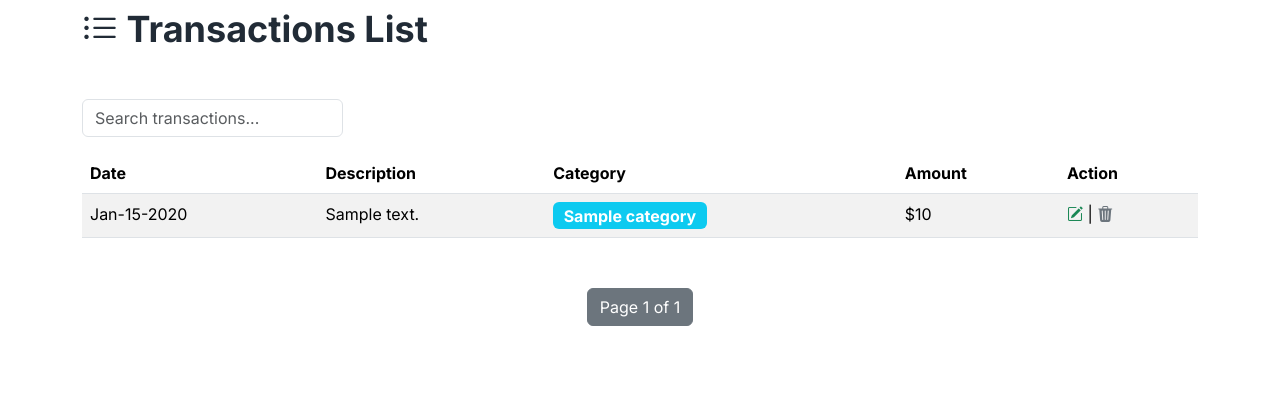
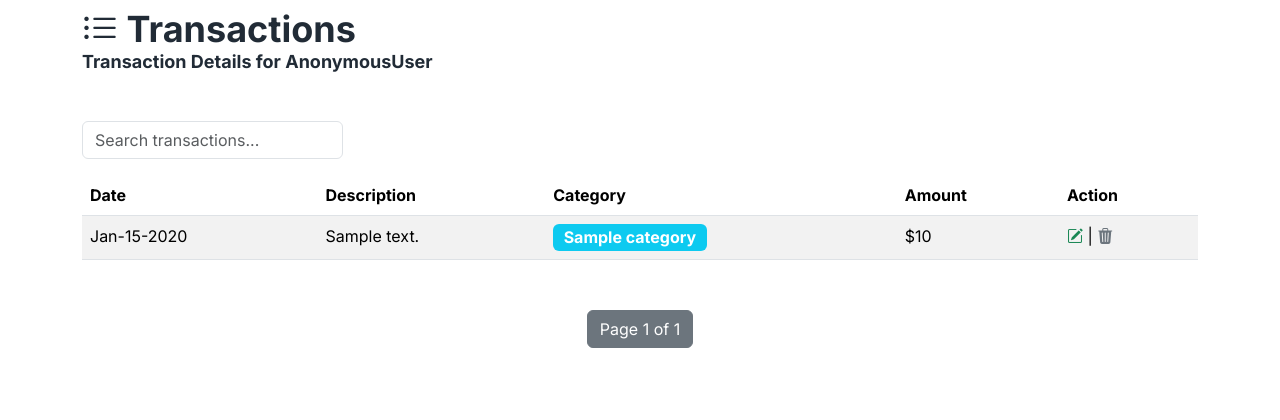
Before and after one commit to PyLou317/Django_portfolio_site, a Django app: template finance_tracker/templates/finance_tracker/transaction_list.html in a window 1280 px wide. Shown: the part 76-496 px from the top of the page. Run offline with Django 5.2, Linux system fonts and the light colour scheme; the template is opened without the code that fills it: most values are stand-ins (such as "Sample title", 1, 10 or a date in 2020).

Commit message:
added user name to sub heading

```diff
--- a/finance_tracker/templates/finance_tracker/category_list.html
+++ b/finance_tracker/templates/finance_tracker/category_list.html
@@ -9,7 +9,7 @@
         <h2 class="justin-content-center">
         <i class="bi bi-tag-fill"></i> Categories</h2>
         {% firstof user.first_name user as name %}
-            <p>Transaction Categories for {{ name }}</p>
+            <h5>Transaction Categories for {{ name }}</h5>
     </div>
 
    {% comment %}------ Search Field ------{% endcomment %}
--- a/finance_tracker/templates/finance_tracker/dashboard.html
+++ b/finance_tracker/templates/finance_tracker/dashboard.html
@@ -7,7 +7,8 @@
       <div class="container-fluid min-vh-100 mb-5">
         <div class="m-3">
           <h2>Dashboard</h2>
-          <h5>Personal Expense App</h5>
+          {% firstof user.first_name user as name %}
+            <h5>{{ name }}'s Personal Expense App</h5>
         </div>
 
         <!-- Cards -->
--- a/finance_tracker/templates/finance_tracker/transaction_list.html
+++ b/finance_tracker/templates/finance_tracker/transaction_list.html
@@ -5,7 +5,9 @@
 {% if page_obj %}
   <div class="container mx-auto">
     <div class="mb-5 mt-2">
-      <h2 class="justin-content-center"><i class="bi bi-list-ul"></i> Transactions List</h2>
+      <h2 class="justin-content-center"><i class="bi bi-list-ul"></i> Transactions</h2>
+      {% firstof user.first_name user as name %}
+            <h5>Transaction Details for {{ name }}</h5>
     </div>
 
     {% comment %}------ Search Field ------{% endcomment %}
--- a/users/forms.py
+++ b/users/forms.py
@@ -20,7 +20,7 @@ class ProfileUpdateForm(forms.ModelForm):
         self.helper.field_class = 'col-lg-9'
         self.helper.layout = Layout(
                 HTML("""
-                    <div class="form-group text-center">
+                    <div class="form-group text-center mb-3">
                         {% if form.instance.avatar %}
                             <img src="{{ form.instance.avatar.url }}" alt="Current Avatar" class="img-fluid my-3" style="max-width: 200px; max-height: 200px; border-radius: 50%;">
                         {% else %}
```
Also changed, not shown: finance_tracker/forms.py (+4 -3 lines), finance_tracker/templates/finance_tracker/components/sidebar.html (+5 -5 lines), users/templates/users/update_profile.html (+2 -9 lines), db.sqlite3, media/users/user_7/663F7FCA-9231-4E31-B69B-D57B4AE217AD.jpg (added).
